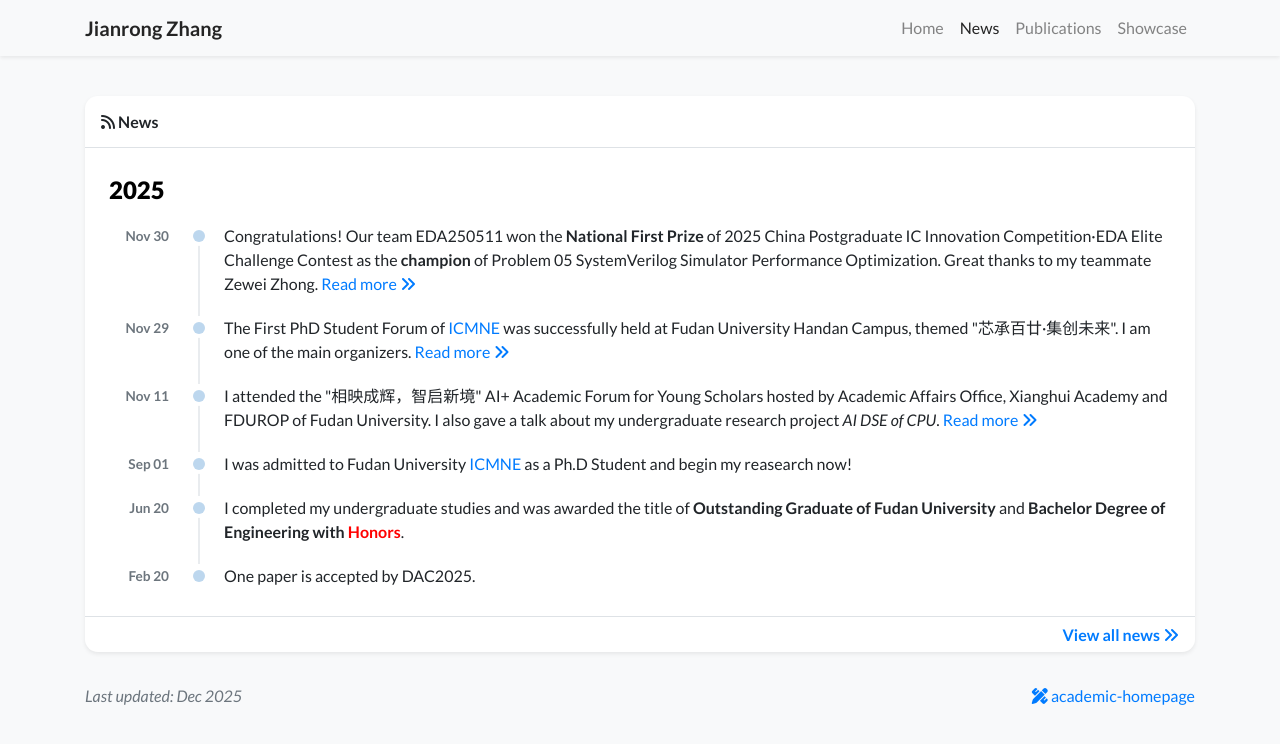
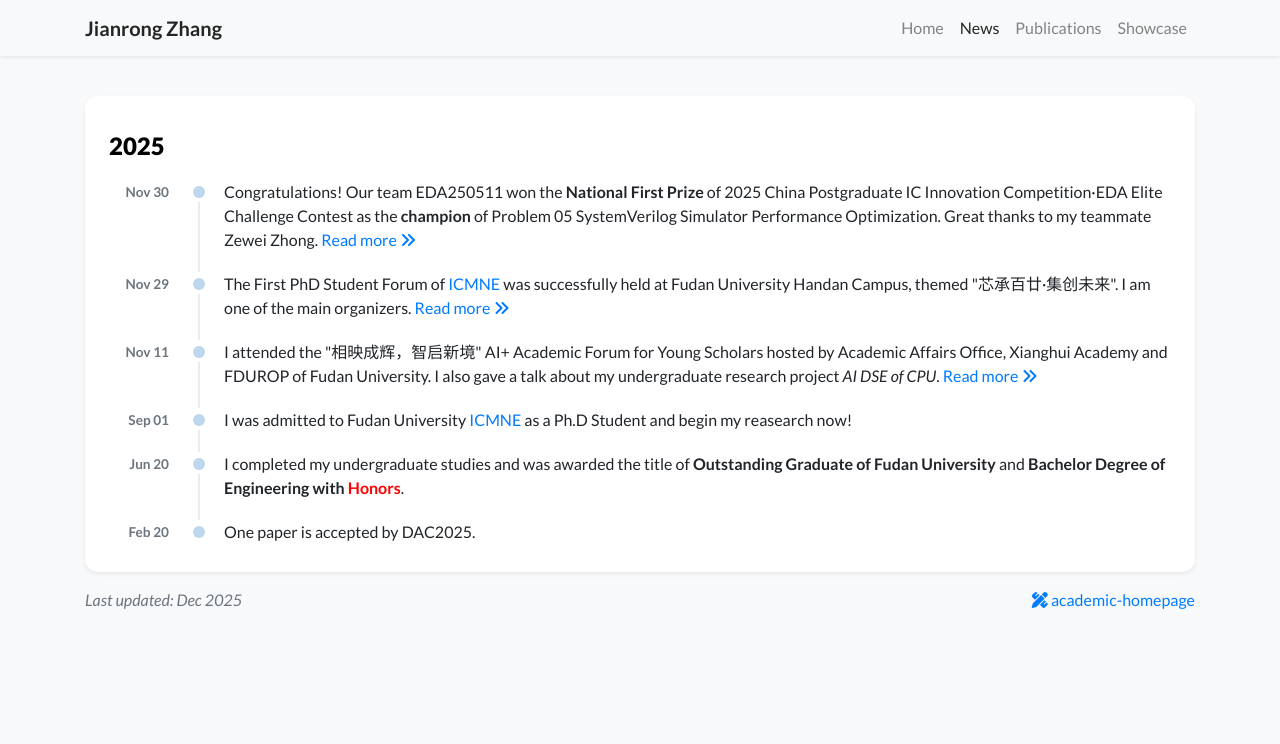
Before and after one commit to Starryskyz/starryskyz.github.io, a Jekyll site: the page built from news.html, in a window 1280 px wide. Shown: the top 744 px of the page. Built offline with Jekyll 4.4.1, drawn with Linux system fonts in a browser that asks for light colours; nearby versions of some CDN libraries; a style sheet for code colours, icons or effects is not loaded.

Commit message:
update news pagehtml only

```diff
--- a/news.html
+++ b/news.html
@@ -4,8 +4,30 @@ title: News
 navbar_title: News
 ---
 
-<div class="row">
-    <div class="col-12">
-        {% include widgets/news_card.html limit=500 %}
+
+{% assign news_by_year = site.news | sort: "date" | reverse | group_by_exp: "item", "item.date | date: '%Y'" -%}
+
+<div class="my-3 bg-white shadow-sm rounded-xl">
+    <h6 class="p-1 mb-0 "></h6>
+    <div class="px-4 pb-4">
+        {% for year in news_by_year %}
+        <div class="timeline-year">{{ year.name }}</div>
+        <div>
+            {% for item in year.items %}
+            <div class="timeline-item">
+                <div class="timeline-date">
+                    {{ item.date | date: "%b %d" }}
+                </div>
+                <div class="timeline-marker">
+                    <div class="timeline-dot"></div>
+                    <div class="timeline-line"></div>
+                </div>
+                <div class="timeline-content">
+                    <div class="timeline-title">{{ item.title }}</div>
+                </div>
+            </div>
+            {% endfor %}
+        </div>
+        {% endfor %}
     </div>
 </div>
```
